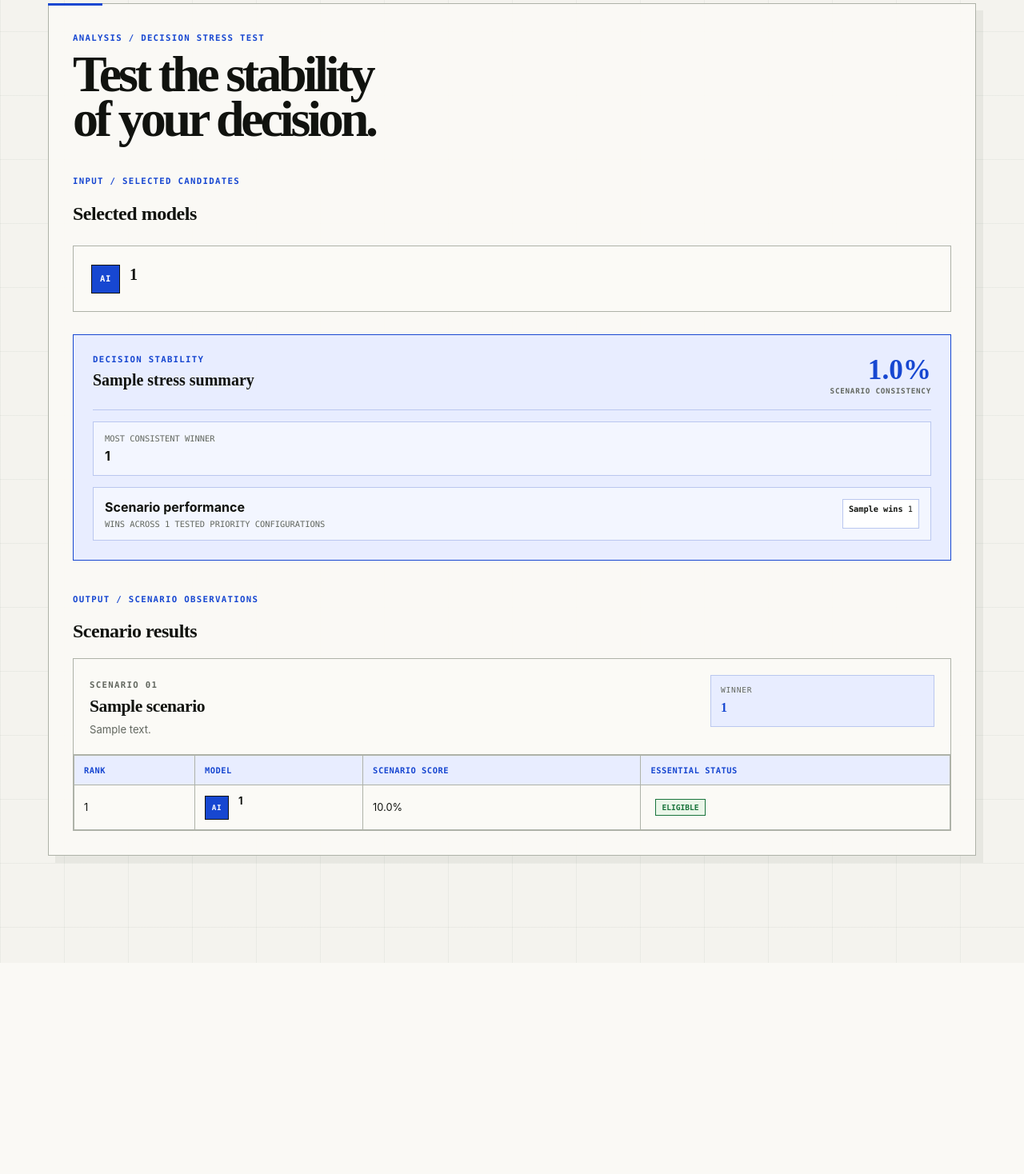
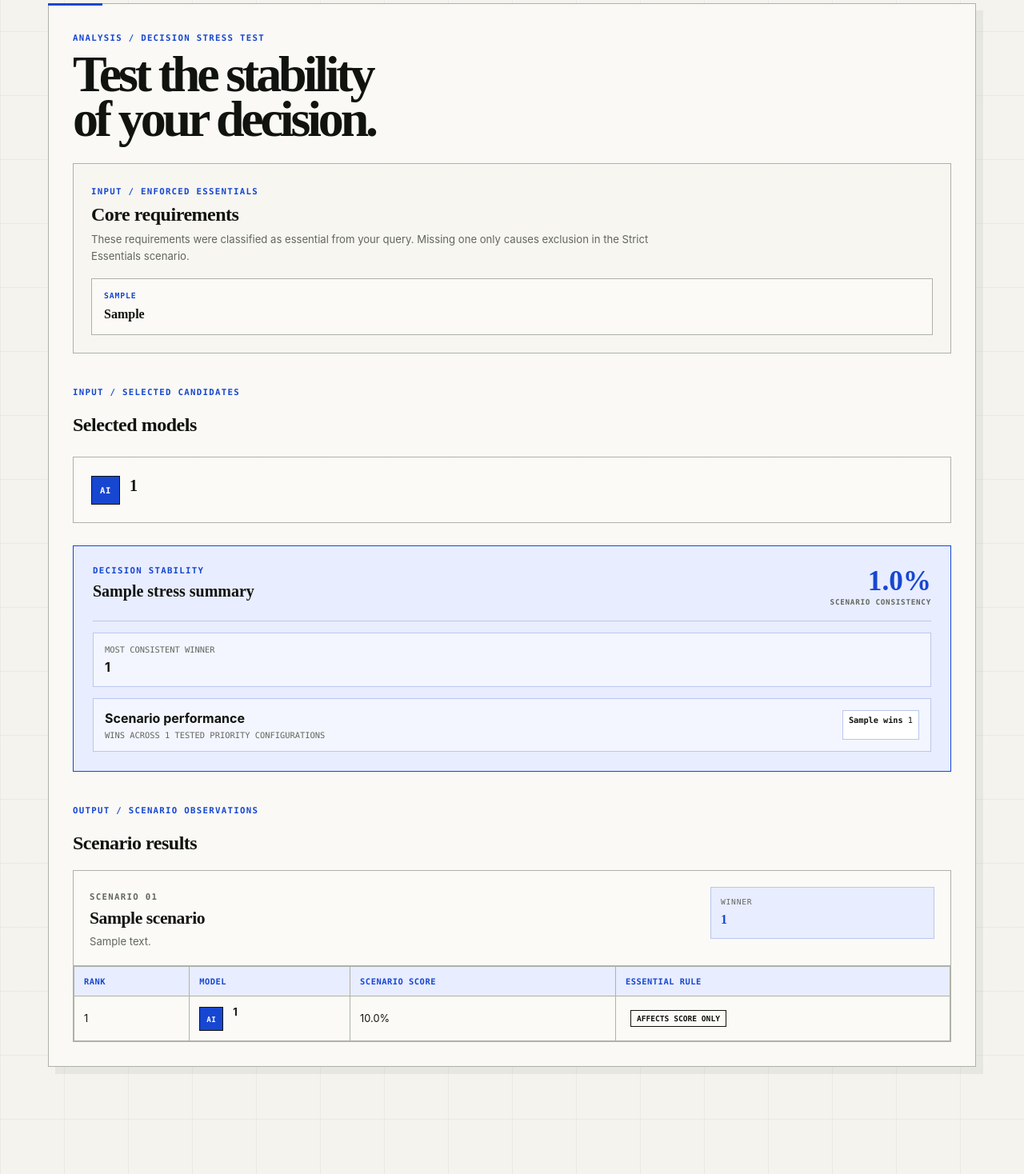
Before and after one commit to gokdenizinan/hugselect-django-ui, a Django app: template hugselect_web/recommender/templates/recommender/decision_stress.html in a window 1280 px wide. Shown: the part 201-1669 px from the top of the page at 80% size. Before the commit the page ends 1405 px from the top, so only its background shows below. Run offline with Django 5.2, Linux system fonts and the light colour scheme; the template is opened without the code that fills it: most values are stand-ins (such as "Sample title", 1, 10 or a date in 2020).

Commit message:
feat: clarify essential requirements in stress test

```diff
--- a/hugselect_web/recommender/static/recommender/styles.css
+++ b/hugselect_web/recommender/static/recommender/styles.css
@@ -538,3 +538,57 @@ button:disabled { opacity: .38; cursor: not-allowed; }
         flex-basis: auto;
     }
 }
+
+.stress-essentials {
+    margin-top: 26px;
+    padding: 22px;
+    border: 1px solid var(--line-strong);
+    background: #f7f6f1;
+}
+
+.stress-essentials h2 {
+    margin: 8px 0 7px;
+}
+
+.stress-essentials__intro {
+    max-width: 760px;
+    margin: 0;
+    color: var(--muted);
+    font-size: .82rem;
+    line-height: 1.6;
+}
+
+.stress-essentials__list {
+    display: grid;
+    grid-template-columns: repeat(
+        auto-fit,
+        minmax(210px, 1fr)
+    );
+    gap: 8px;
+    margin-top: 17px;
+}
+
+.stress-essential {
+    display: grid;
+    gap: 7px;
+    min-width: 0;
+    padding: 15px;
+    border: 1px solid var(--line-strong);
+    background: var(--surface);
+}
+
+.stress-essential__type {
+    color: var(--blue);
+    font-family: var(--mono);
+    font-size: .61rem;
+    font-weight: 700;
+    letter-spacing: .09em;
+    text-transform: uppercase;
+}
+
+.stress-essential strong {
+    font-family: var(--serif);
+    font-size: 1rem;
+    line-height: 1.35;
+    overflow-wrap: anywhere;
+}
--- a/hugselect_web/recommender/templates/recommender/decision_stress.html
+++ b/hugselect_web/recommender/templates/recommender/decision_stress.html
@@ -62,6 +62,39 @@
                         </span>
                     </div>
                 {% endif %}
+                <section class="stress-essentials">
+                    <span class="specimen-label">
+                        Input / Enforced essentials
+                    </span>
+
+                    <h2>Core requirements</h2>
+
+                    <p class="stress-essentials__intro">
+                        These requirements were classified as essential from your query.
+                        Missing one only causes exclusion in the Strict Essentials scenario.
+                    </p>
+
+                    {% if essential_requirements %}
+                        <div class="stress-essentials__list">
+                            {% for requirement in essential_requirements %}
+                                <div class="stress-essential">
+                                    <span class="stress-essential__type">
+                                        {{ requirement.feature_key }}
+                                    </span>
+
+                                    <strong>
+                                        {{ requirement.user_value }}
+                                    </strong>
+                                </div>
+                            {% endfor %}
+                        </div>
+                    {% else %}
+                        <div class="warning">
+                            No essential requirements were identified in the stored
+                            explanation data.
+                        </div>
+                    {% endif %}
+                </section>
 
                 <section class="requirement-comparison">
                     <span class="specimen-label">
@@ -187,7 +220,7 @@
                                                 <th>Rank</th>
                                                 <th>Model</th>
                                                 <th>Scenario score</th>
-                                                <th>Essential status</th>
+                                                <th>Essential rule</th>
                                             </tr>
                                         </thead>
 
@@ -216,13 +249,19 @@
                                                     </td>
 
                                                     <td>
-                                                        {% if result.strict_exclusion %}
-                                                            <span class="match-status match-status--not-matched">
-                                                                Essential missed
-                                                            </span>
+                                                        {% if scenario.key == "strict_essentials" %}
+                                                            {% if result.strict_exclusion %}
+                                                                <span class="match-status match-status--not-matched">
+                                                                    Missed — excluded
+                                                                </span>
+                                                            {% else %}
+                                                                <span class="match-status match-status--matched">
+                                                                    All essentials matched
+                                                                </span>
+                                                            {% endif %}
                                                         {% else %}
-                                                            <span class="match-status match-status--matched">
-                                                                Eligible
+                                                            <span class="match-status">
+                                                                Affects score only
                                                             </span>
                                                         {% endif %}
                                                     </td>
--- a/hugselect_web/recommender/views.py
+++ b/hugselect_web/recommender/views.py
@@ -9,6 +9,7 @@ from .services import (
     search_models_feature_based,
 )
 from .decision_stress import (
+    collect_essential_requirements,
     run_decision_stress_test,
     summarize_decision_stress_test,
 )
@@ -375,7 +376,9 @@ def decision_stress_view(request):
         for model_id in model_ids
         if explanations.get(model_id)
     }
-
+    essential_requirements = collect_essential_requirements(
+    model_explanations
+)
 
     missing_explanation_ids = [
         model_id
@@ -412,6 +415,7 @@ def decision_stress_view(request):
             "search_context": last_search,
             "stress_result": stress_result,
             "stress_summary": stress_summary,
+            "essential_requirements": essential_requirements,
             "missing_explanation_ids": missing_explanation_ids,
         },
     )
```
Also changed, not shown: hugselect_web/recommender/decision_stress.py (+46 -0 lines).
